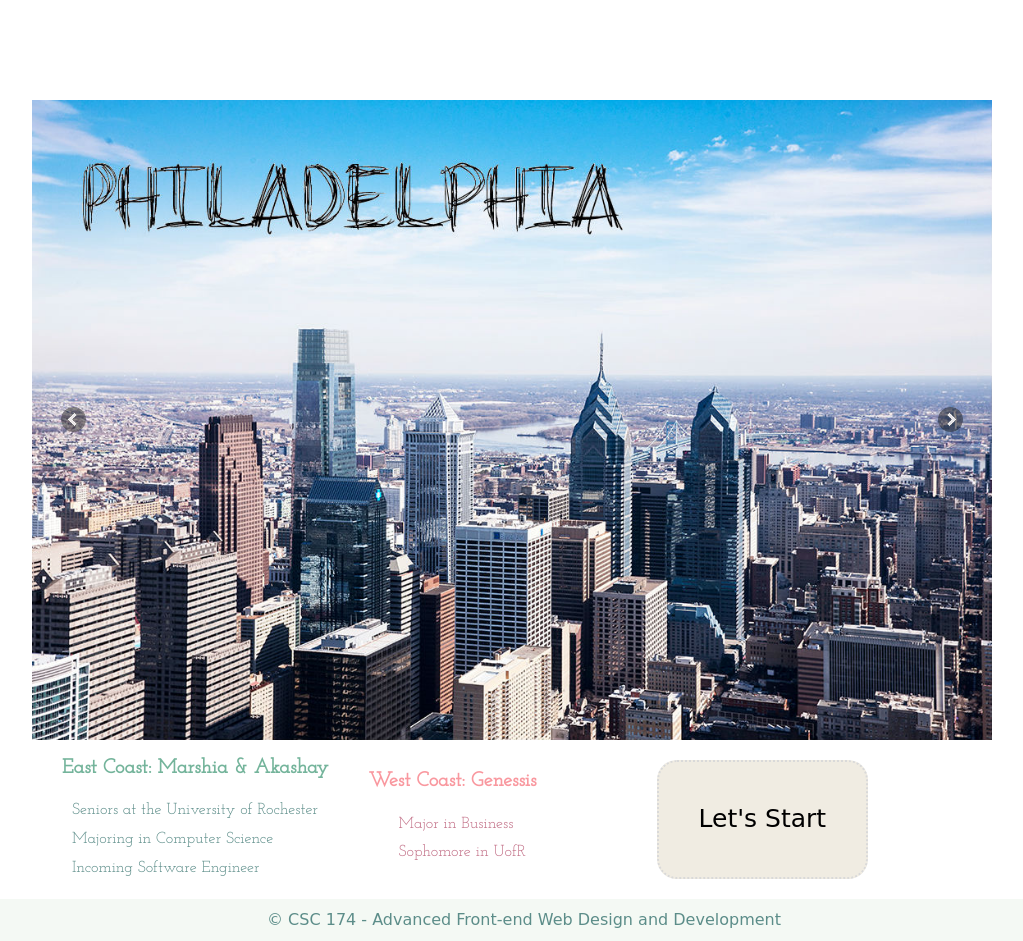
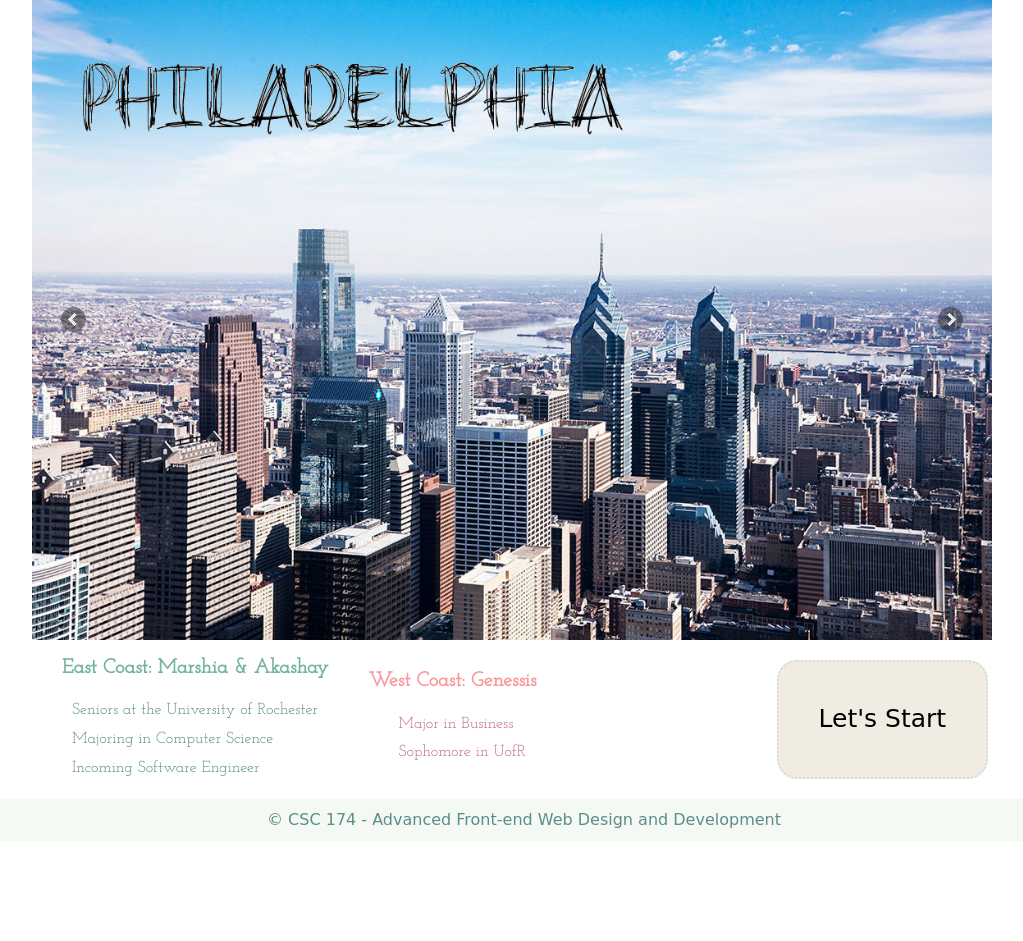
Before and after one commit to kfang2/Assignment5, a PHP site: page / in a window 1280 px wide. Shown: the part 118-1059 px from the top of the page, without its empty margins (128-1151 px from the left). After the commit the page ends 946 px from the top, so only its background shows below. Run offline with PHP 8.4, Linux system fonts and the light colour scheme; some libraries are stand-ins or nearby versions.

Commit message:
change button

```diff
--- a/css/home.css
+++ b/css/home.css
@@ -9,7 +9,6 @@
 *******************/
 .container{
 	margin: 0 auto;
-	margin-top: 100px;
 	width:90%;
 	max-width:960px;
 	position: relative;
@@ -38,7 +37,7 @@ ul{
 }
 
 button{
-	margin:20px 0px 20px 120px;
+	margin:20px 0px 20px 240px;
     border: dotted 2px #d9d9d9;
     border-radius:20px;
     padding:20px 40px 20px 40px;
--- a/css/styles.css
+++ b/css/styles.css
@@ -10,7 +10,6 @@
 *******************/
 .container{
 	margin: 0 auto;
-	margin-top: 100px;
 	width:90%;
 	max-width:960px;
 	display: grid;
```
Also changed, not shown: 1 other file.
